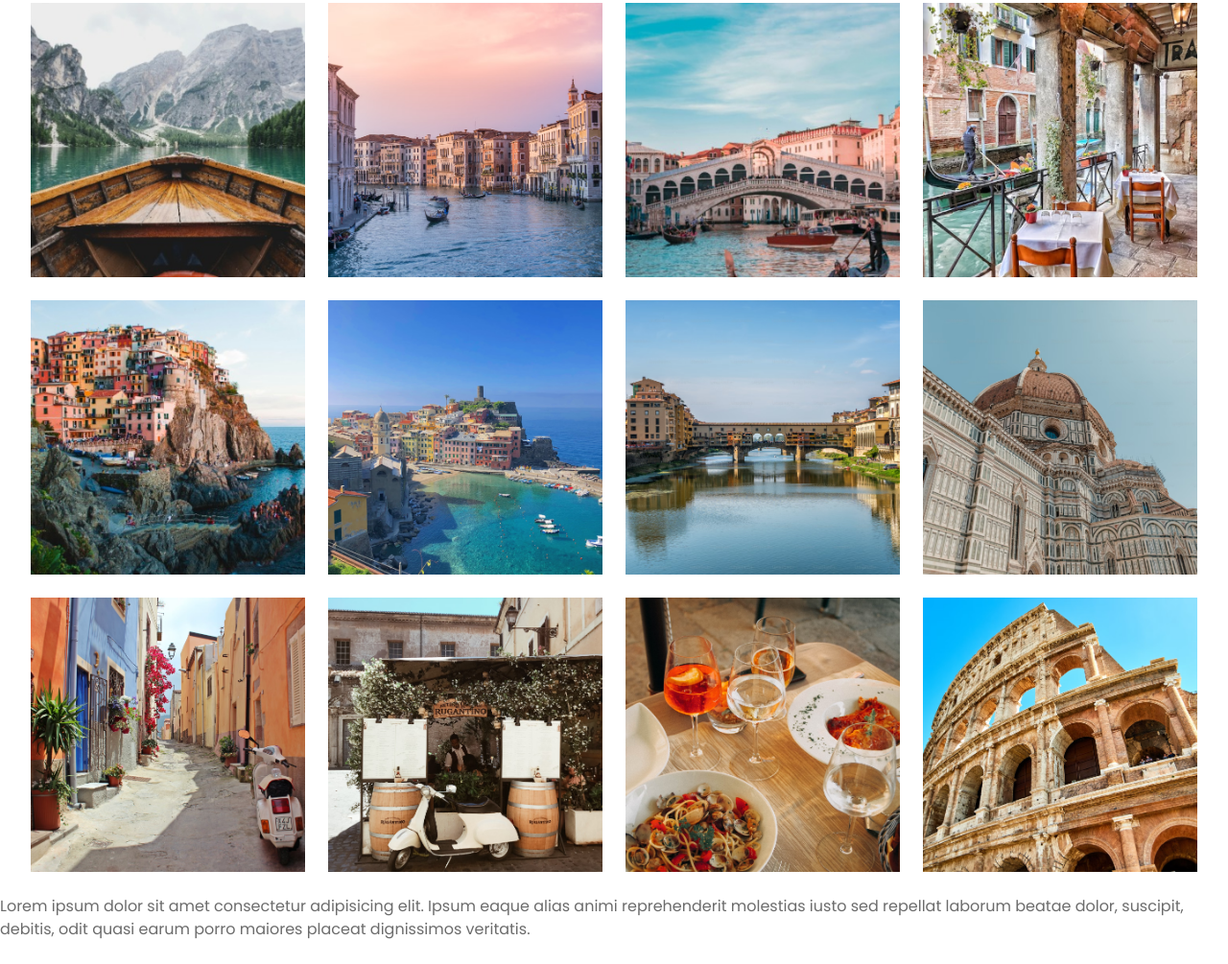
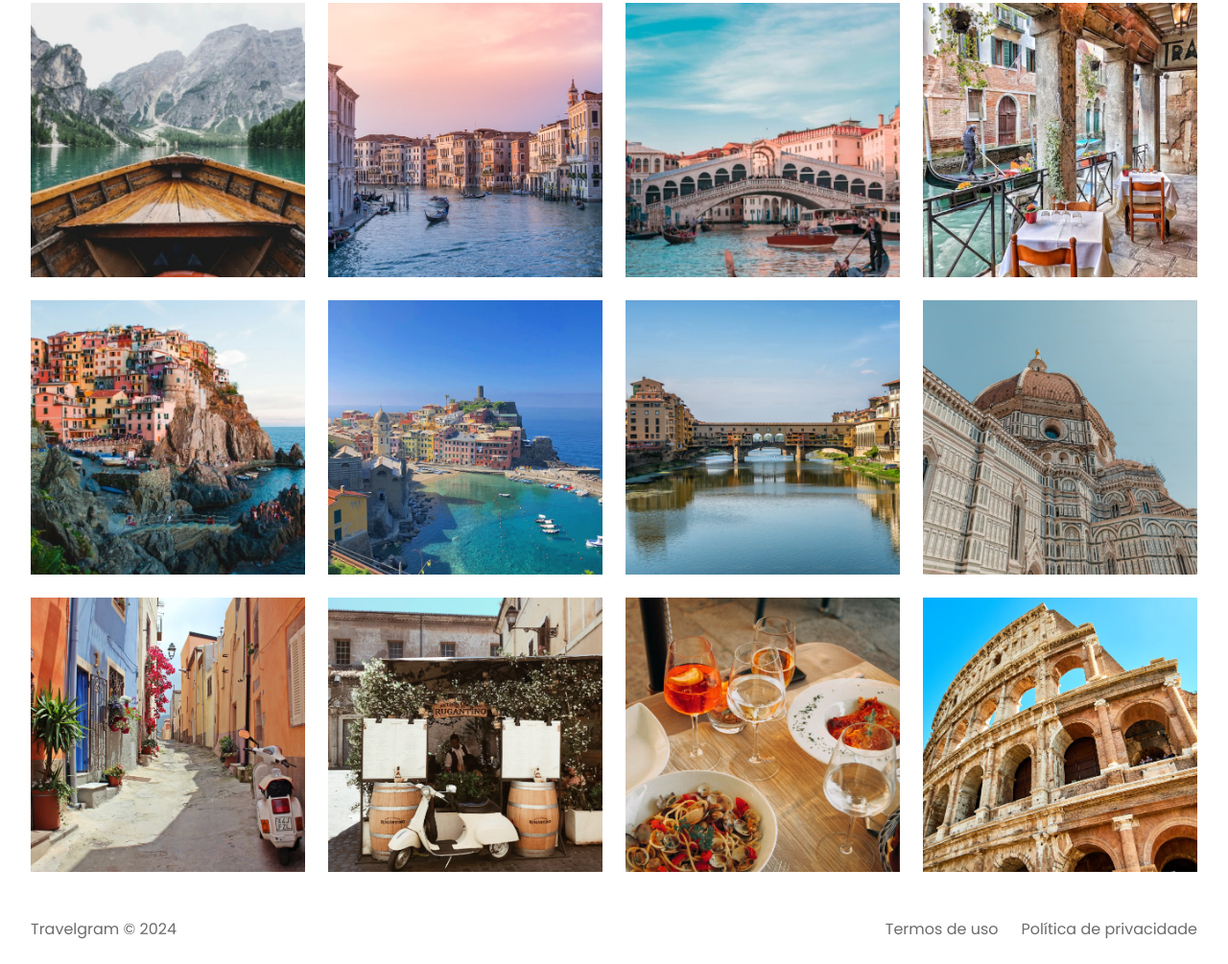
Before and after one commit to beefreguglia/full-stack-travelgram, a plain HTML site: page index.html in a window 1280 px wide. Shown: the part 357-1362 px from the top of the page at 96% size. Before the commit the page ends 1338 px from the top, so only its background shows below. Drawn offline with Linux system fonts and the light colour scheme.

Commit message:
feature: create footer

```diff
--- a/index.html
+++ b/index.html
@@ -73,6 +73,10 @@
     <img src="./assets/images/Image 11.png" alt="Imagem de um país pelo mundo">
     <img src="./assets/images/Image 12.png" alt="Imagem de um país pelo mundo">
   </main>
-  <p>Lorem ipsum dolor sit amet consectetur adipisicing elit. Ipsum eaque alias animi reprehenderit molestias iusto sed repellat laborum beatae dolor, suscipit, debitis, odit quasi earum porro maiores placeat dignissimos veritatis.</p>
+  <footer class="container">
+    <span>Travelgram &copy; 2024</span>
+    <span>Termos de uso</span>
+    <span>Política de privacidade</span>
+  </footer>
 </body>
 </html>
--- /dev/null
+++ b/styles/footer.css
@@ -0,0 +1,9 @@
+footer {
+  display: flex;
+  padding-block: 24px;
+  gap: 24px;
+}
+
+footer span:nth-child(1) {
+  margin-right: auto;
+}
--- a/styles/index.css
+++ b/styles/index.css
@@ -2,3 +2,4 @@
 @import url(nav.css);
 @import url(header.css);
 @import url(main.css);
+@import url(footer.css);
```
